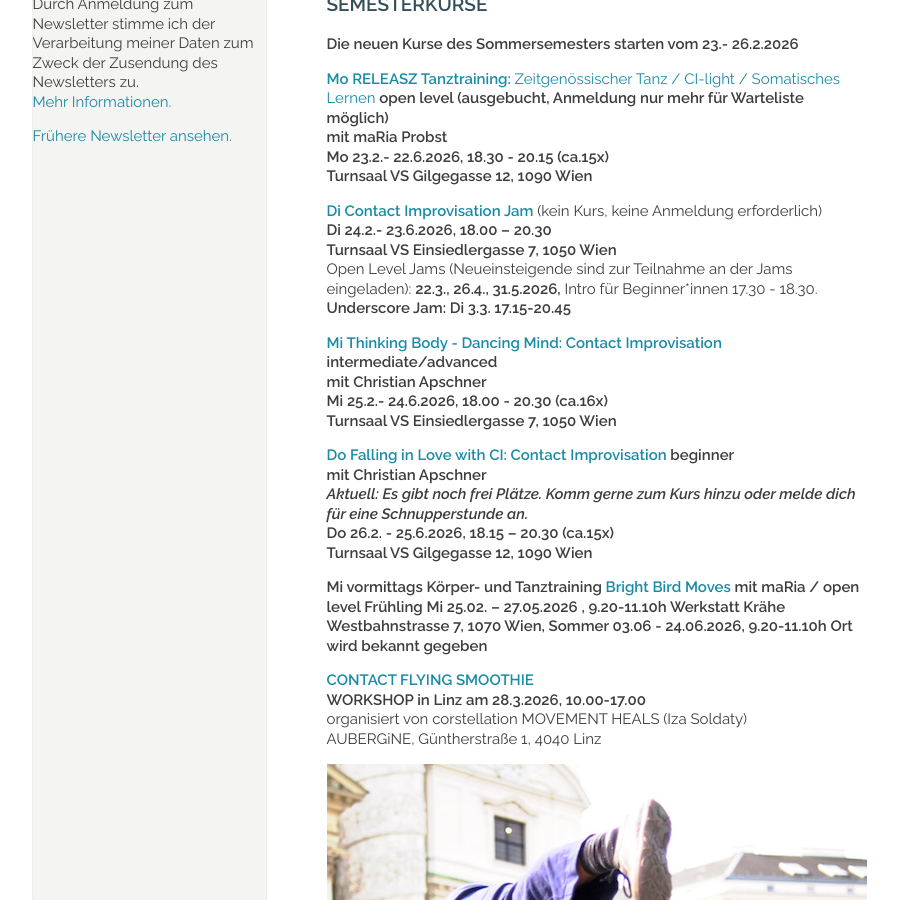
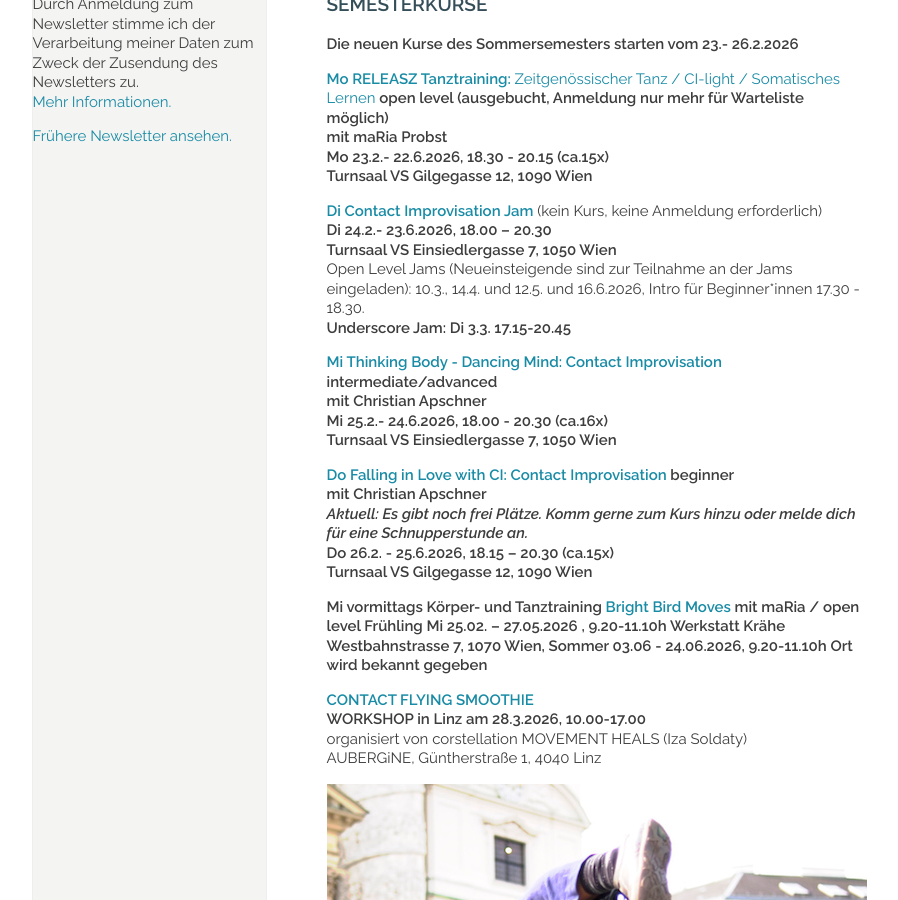
Before and after one commit to manulari/rollingpointat, a Jekyll site: the page built from _pages_de/index.md, in a window 1280 px wide and 900 px high, scrolled down 1274 px. Shown: the whole window, without its empty margins (152-1050 px from the left). Built offline with Jekyll 4.4.1, drawn with Linux system fonts in a browser that asks for light colours; comment, search, counter and statistics services are not loaded.

Commit message:
Update page (de) “index”

```diff
--- a/_pages_de/index.md
+++ b/_pages_de/index.md
@@ -43,7 +43,7 @@ Ob mit oder ohne Vorerfahrung – hier bist du richtig!
 **[Di Contact Improvisation Jam ](/jams)**(kein Kurs, keine Anmeldung erforderlich)\
 **Di 24.2.- 23.6.2026, 18.00 – 20.30**\
 **Turnsaal VS Einsiedlergasse 7, 1050 Wien**\
-Open Level Jams (Neueinsteigende sind zur Teilnahme an der Jams eingeladen): **22.3., 26.4., 31.5.2026,** Intro für Beginner*innen 17.30 - 18.30.\
+Open Level Jams (Neueinsteigende sind zur Teilnahme an der Jams eingeladen): 10.3., 14.4. und 12.5. und 16.6.2026, Intro für Beginner*innen 17.30 - 18.30.\
 **Underscore Jam: Di 3.3. 17.15-20.45**
 
 **[Mi Thinking Body - Dancing Mind: Contact Improvisation ](/contactadv) intermediate/advanced**\
```
